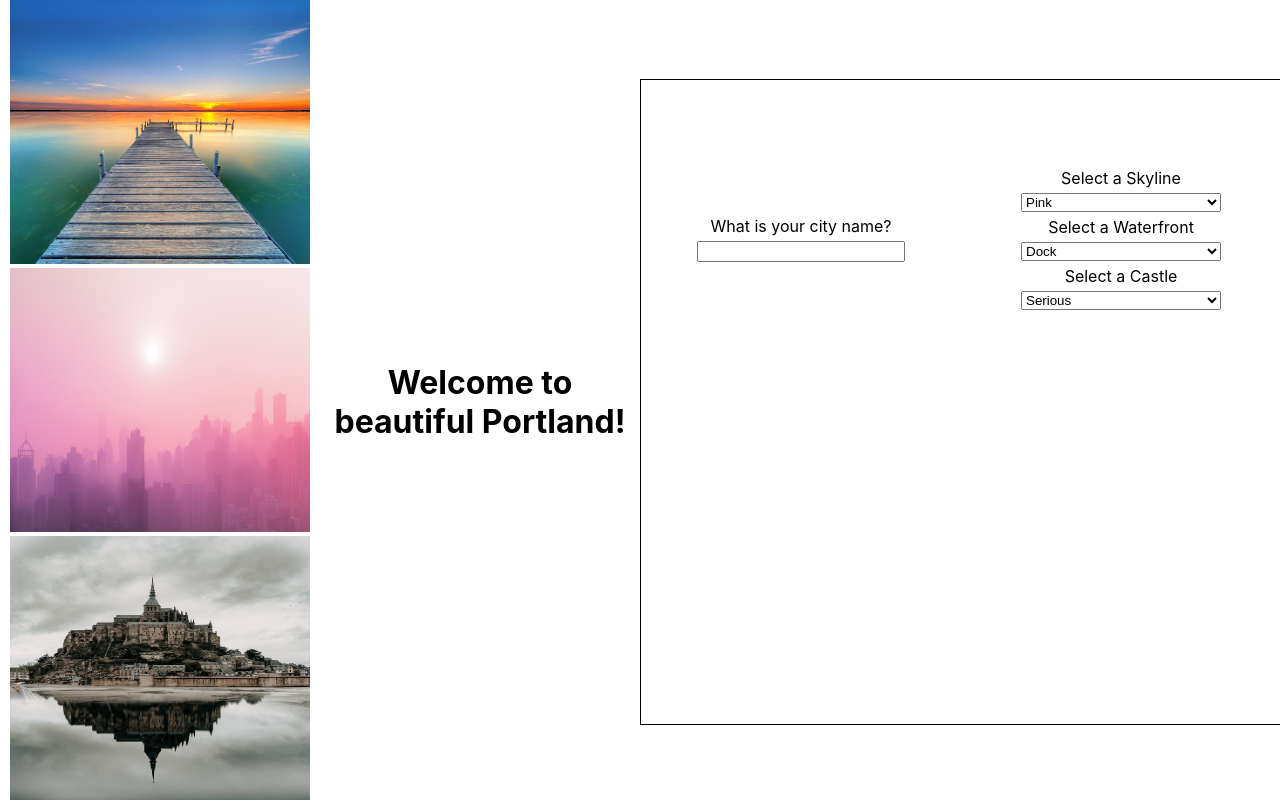
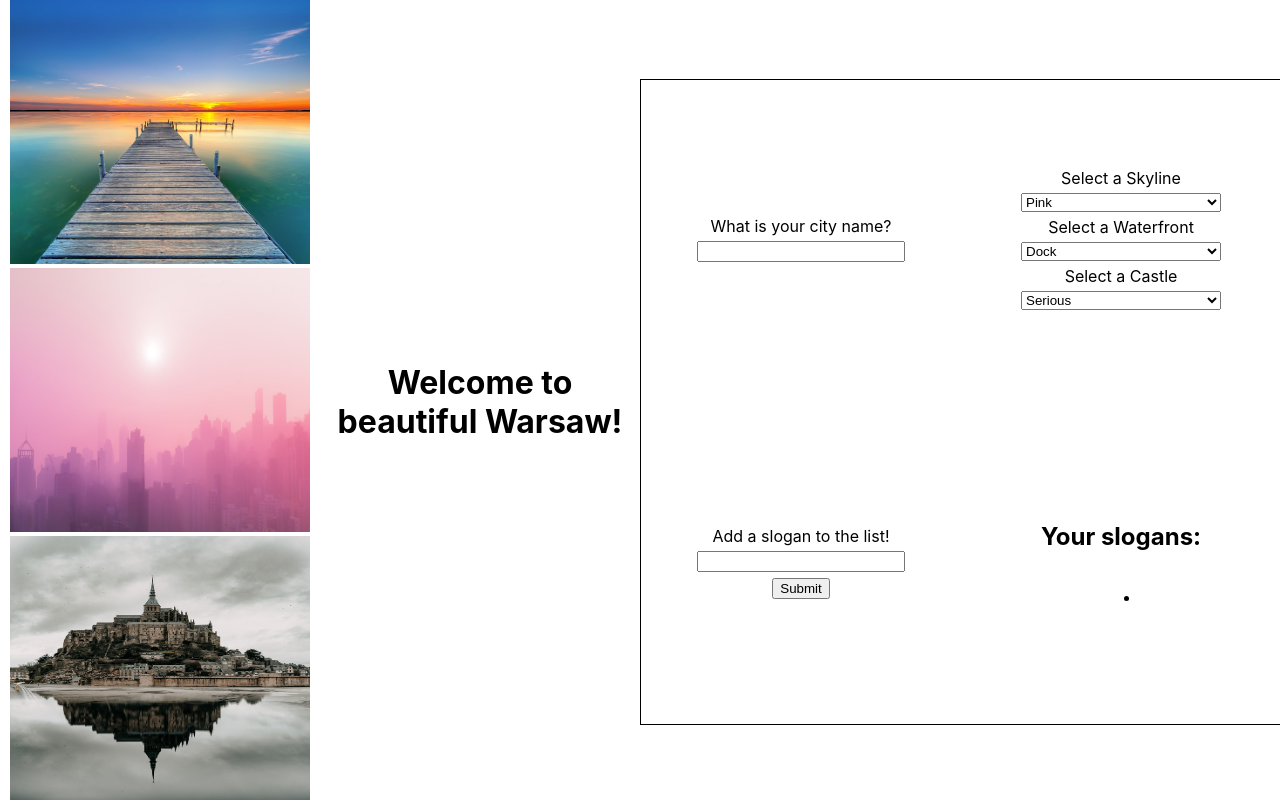
Before and after one commit to kashitamang/city-builder-react, a React (Create React App) app: page / in a window 1280 px wide. Built offline with nearby package versions, Linux system fonts and the light colour scheme.

Commit message:
adds slogans to the list on submit

```diff
--- a/src/App.js
+++ b/src/App.js
@@ -18,12 +18,11 @@ function App() {
 
   const [cityName, setCityName] = useState('Warsaw');
   // finally, you'll need an array of slogans, which could start out as ['The City of Excellence'] for example
-  const [slogans, setSlogans] = useState([]);
-  const [sloganInForm, setSloganInForm] = useState('');
+  const [slogans, setSlogans] = useState(['']);
 
   return (
     <div className="App">
-      {/* here, the City component takes in skylineId, waterfrontId, castleId as props.
+      {/* CHECK here, the City component takes in skylineId, waterfrontId, castleId as props.
       It'll use those ids to render pictures correctly. */}
       <City
         skylineId={skyline}
@@ -31,8 +30,8 @@ function App() {
         castleId={castle}
       />
       <h1>
-        {/* dynamically update the city name here using state */}
-        Welcome to beautiful Portland!
+        {/* CHECK dynamically update the city name here using state */}
+        Welcome to beautiful {cityName}!
       </h1>
       <div className='bottom'>
         {/* CHECK here, the CityNameInput component takes in the setCityName state handler function */}
@@ -46,9 +45,15 @@ function App() {
           <WaterfrontDropdown setWaterfront={setWaterfront}/>
           <CastleDropdown setCastle={setCastle}/>
         </section>
-        {/* here, the SloganForm component takes in the setSlogans state handler function and the slogans array that live in state */}
-        {/* here, the SloganList component takes the array of slogans that lives in state */}
-
+        {/* here, the SloganForm component takes in the
+        setSlogans state handler function and the
+        slogans array that live in state */}
+        <SloganForm
+          setSlogans={setSlogans}
+          slogans={slogans}/>
+        {/* here, the SloganList component takes the
+        array of slogans that lives in state */}
+        <SloganList slogans={slogans}/>
       </div>
     </div>
   );
--- a/src/SloganForm.js
+++ b/src/SloganForm.js
@@ -1,24 +1,32 @@
-export default function SloganForm(props) {
+import { useState } from 'react';
+
+export default function SloganForm({ setSlogans, slogans }) {
   // React forms are a pain!
   // Track the sloganInput form state with a useState hook
+  const [sloganInput, setSloganInput] = useState('');
 
   function handleSubmit(e) {
     e.preventDefault();
-
-    // This component takes in a prop called setSlogans, which is a function that takes in an array of slogans.
-    // Also, this component also takes in a prop called slogans, which is an arry of strings. //// On submit call the setSlogans state with a new array that is a copy of the old array with the new slogan immutably added to the end
-
+    // This component takes in a prop called setSlogans,
+    // which is a function that takes in an array of slogans.
+    // Also, this component also takes in a prop called slogans,
+    //which is an array of strings.
+    //// On submit call the setSlogans state with a new array
+    //that is a copy of the old array with the new slogan immutably added to the end
+    setSlogans([...slogans, sloganInput]);
     // set the sloganInput form state to an empty string to reset the form
+    setSloganInput('');
   }
 
   return (
     <section>
       {/* on submit, call the handleSubmit function, defined above */}
-      <form>
+      <form onSubmit={handleSubmit}>
         Add a slogan to the list!
         {/* on change, set the sloganInput in state to be the input value */}
-        {/* also, weirdly, set the value of this input to the sloganInput tracked in state to make this a 'controlled' form input */}
-        <input />
+        {/* also, weirdly, set the value of this input to the sloganInput
+        tracked in state to make this a 'controlled' form input */}
+        <input value={sloganInput} onChange={e => setSloganInput(e.target.value)}/>
         <button>Submit</button>
       </form>
     </section>
--- a/src/SloganList.js
+++ b/src/SloganList.js
@@ -1,11 +1,18 @@
 import React from 'react';
 
-export default function SloganList(props) {
+export default function SloganList({ slogans }) {
   return (
     <section>
       <h2>Your slogans:</h2>
-      {/* This kind of component should be familiar by now. It takes in (as props) an array of slogans */}
-      {/* Then map over those slogans and for each slogan, render a Slogan component. Supply a key and a slogan as props to each Slogan component */}
+      {/* This kind of component should be familiar by now.
+      It takes in (as props) an array of slogans */}
+      {/* Then map over those slogans and for each slogan, render a Slogan component.
+      Supply a key and a slogan as props to each Slogan component */}
+      <ul>
+        {
+          slogans.map((slogan, i) => <li key={slogan + i}>{slogan}</li>)
+        }
+      </ul>
     </section>
   );
 }
```
